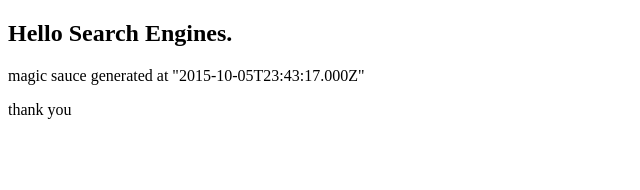
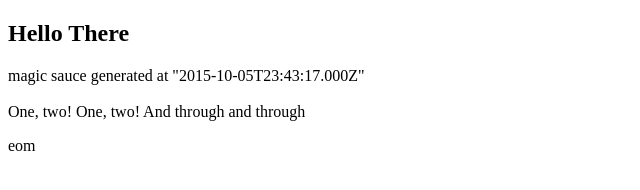
Before and after one commit to emirebreo/MyWay, a plain HTML site: page index.html in a window 1280 px wide. Shown: the whole page, without its empty margins (0-640 px from the left). Drawn offline with nearby package versions, Linux system fonts and the light colour scheme.

Commit message:
added more lewis

```diff
--- a/index.html
+++ b/index.html
@@ -21,12 +21,12 @@
       .directive('liHelloSearchEngines', function ($http) {
         return {
           restrict: 'E',
-          template: '<div> magic sauce generated at {{date}}</div>',
+          template: '<div> magic sauce generated at {{date}} <br><br> {{frabjous}}</div>',
           link: function ($scope) {
             $scope.date = new Date();
 
-            $http.get('foo.json').then(function (response) {
-              console.log(response);
+            $http.get('jabby.json').then(function (res) {
+              $scope.frabjous = res.data.galumph.join(' ');
             });
 
           }
@@ -38,9 +38,9 @@
   </head>
 
   <body ng-app="li.apps.test">
-    <h2>Hello Search Engines.</h2>
+    <h2>Hello There</h2>
     <li:hello-search-engines></li:hello-search-engines>
-    <p>thank you</p>
+    <p>eom</p>
   </body>
 
 </html>
--- a/foo.json
+++ b/jabby.json
@@ -1,8 +1,8 @@
 {
   "frumious": "bandersnatch",
   "galumph": [
-    "One, two! ",
-    "One, two! ",
+    "One, two!",
+    "One, two!",
     "And through and through"
   ]
 }
```
